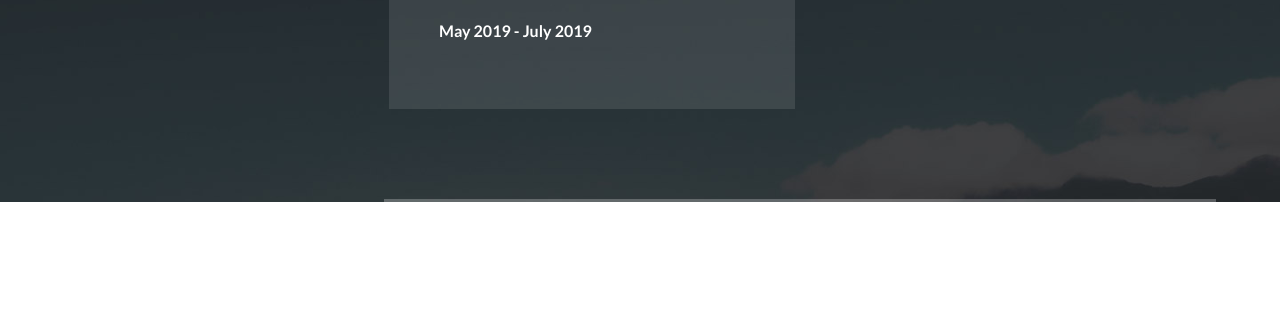
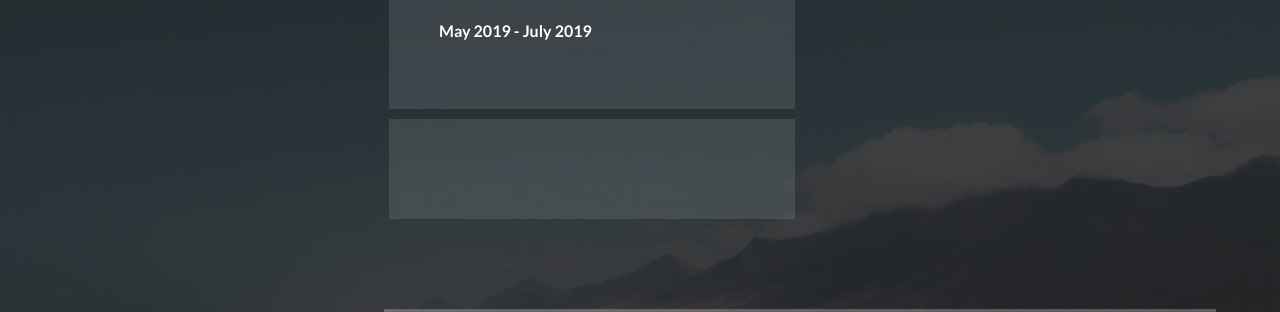
Before and after one commit to mohdsaquib98/mohdsaquib98.github.io, a plain HTML site: page exp.html in a window 1280 px wide. Shown: the part 888-1200 px from the top of the page. Before the commit the page ends 1090 px from the top, so only its background shows below. Drawn offline with Linux system fonts and the light colour scheme.

Commit message:
Update exp.html

```diff
--- a/exp.html
+++ b/exp.html
@@ -110,6 +110,17 @@ https://templatemo.com/tm-531-reflux
                 </div>
                 </div>
 
+         <div class="col-md-6">
+            <div class="service-item">
+
+              </div>
+
+
+
+
+            </div>
+          </div>
+
 
 
 
```
